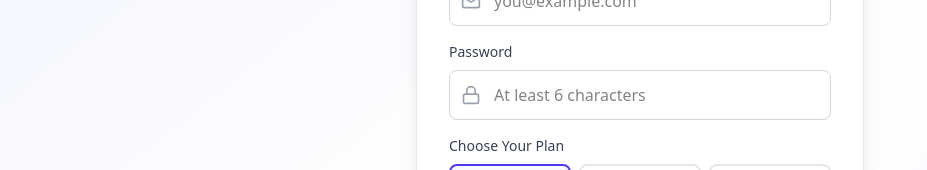
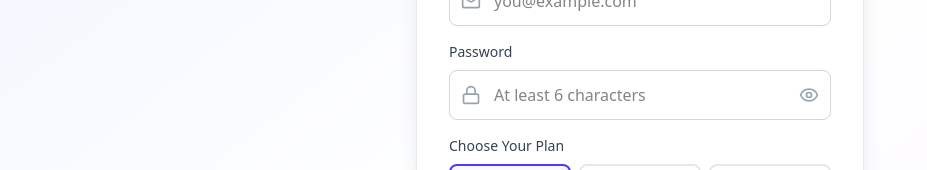
Before and after one commit to shabaabhanaan/OnboardAI, a Next.js app in the folder meetwise/frontend/: page /register in a window 1280 px wide. Shown: the part 427-597 px from the top of the page, without its empty margins (0-927 px from the left). Built offline with nearby package versions, Linux system fonts and the light colour scheme; no server answers.

Commit message:
add eye icon fr the password field

```diff
--- a/meetwise/frontend/app/login/page.tsx
+++ b/meetwise/frontend/app/login/page.tsx
@@ -3,7 +3,7 @@
 import { useState } from "react";
 import Link from "next/link";
 import { useRouter } from "next/navigation";
-import { Mail, Lock, Sparkles } from "lucide-react";
+import { Mail, Lock, Sparkles, Eye, EyeOff } from "lucide-react";
 import { auth } from "@/lib/api";
 import { Logo } from "@/components/Logo";
 
@@ -15,6 +15,7 @@ export default function LoginPage() {
     });
     const [error, setError] = useState("");
     const [loading, setLoading] = useState(false);
+    const [showPassword, setShowPassword] = useState(false);
 
     const handleSubmit = async (e: React.FormEvent) => {
         e.preventDefault();
@@ -86,13 +87,24 @@ export default function LoginPage() {
                             <div className="relative">
                                 <Lock className="absolute left-3 top-1/2 -translate-y-1/2 w-5 h-5 text-gray-400" />
                                 <input
-                                    type="password"
+                                    type={showPassword ? "text" : "password"}
                                     required
                                     value={formData.password}
                                     onChange={(e) => setFormData({ ...formData, password: e.target.value })}
-                                    className="w-full pl-11 pr-4 py-3 border border-gray-300 dark:border-gray-600 rounded-lg focus:ring-2 focus:ring-indigo-500 focus:border-transparent dark:bg-gray-900 dark:text-gray-100 transition-all"
+                                    className="w-full pl-11 pr-11 py-3 border border-gray-300 dark:border-gray-600 rounded-lg focus:ring-2 focus:ring-indigo-500 focus:border-transparent dark:bg-gray-900 dark:text-gray-100 transition-all"
                                     placeholder="Enter your password"
                                 />
+                                <button
+                                    type="button"
+                                    onClick={() => setShowPassword(!showPassword)}
+                                    className="absolute right-3 top-1/2 -translate-y-1/2 text-gray-400 hover:text-gray-600 dark:hover:text-gray-200 transition-colors"
+                                >
+                                    {showPassword ? (
+                                        <EyeOff className="w-5 h-5" />
+                                    ) : (
+                                        <Eye className="w-5 h-5" />
+                                    )}
+                                </button>
                             </div>
                         </div>
 
--- a/meetwise/frontend/app/register/page.tsx
+++ b/meetwise/frontend/app/register/page.tsx
@@ -3,7 +3,7 @@
 import { useState } from "react";
 import Link from "next/link";
 import { useRouter } from "next/navigation";
-import { Mail, Lock, User, Sparkles, Check } from "lucide-react";
+import { Mail, Lock, User, Sparkles, Check, Eye, EyeOff } from "lucide-react";
 import { auth } from "@/lib/api";
 import { Logo } from "@/components/Logo";
 
@@ -17,6 +17,7 @@ export default function RegisterPage() {
     });
     const [error, setError] = useState("");
     const [loading, setLoading] = useState(false);
+    const [showPassword, setShowPassword] = useState(false);
 
     const handleSubmit = async (e: React.FormEvent) => {
         e.preventDefault();
@@ -108,14 +109,25 @@ export default function RegisterPage() {
                             <div className="relative">
                                 <Lock className="absolute left-3 top-1/2 -translate-y-1/2 w-5 h-5 text-gray-400" />
                                 <input
-                                    type="password"
+                                    type={showPassword ? "text" : "password"}
                                     required
                                     minLength={6}
                                     value={formData.password}
                                     onChange={(e) => setFormData({ ...formData, password: e.target.value })}
-                                    className="w-full pl-11 pr-4 py-3 border border-gray-300 dark:border-gray-600 rounded-lg focus:ring-2 focus:ring-indigo-500 focus:border-transparent dark:bg-gray-900 dark:text-gray-100 transition-all"
+                                    className="w-full pl-11 pr-11 py-3 border border-gray-300 dark:border-gray-600 rounded-lg focus:ring-2 focus:ring-indigo-500 focus:border-transparent dark:bg-gray-900 dark:text-gray-100 transition-all"
                                     placeholder="At least 6 characters"
                                 />
+                                <button
+                                    type="button"
+                                    onClick={() => setShowPassword(!showPassword)}
+                                    className="absolute right-3 top-1/2 -translate-y-1/2 text-gray-400 hover:text-gray-600 dark:hover:text-gray-200 transition-colors"
+                                >
+                                    {showPassword ? (
+                                        <EyeOff className="w-5 h-5" />
+                                    ) : (
+                                        <Eye className="w-5 h-5" />
+                                    )}
+                                </button>
                             </div>
                         </div>
 
```
